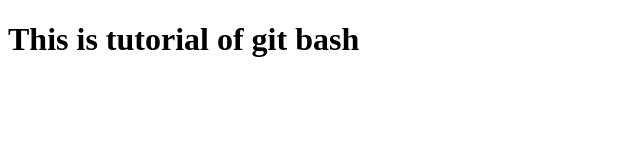
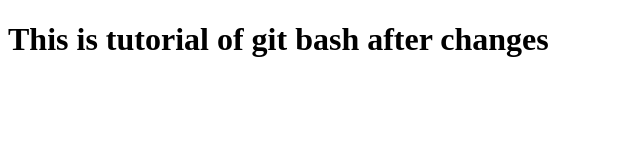
Before and after one commit to mangianees/gitbash, a plain HTML site: page index.html in a window 1280 px wide. Shown: the whole page, without its empty margins (0-640 px from the left). Drawn offline with Linux system fonts and the light colour scheme.

Commit message:
new changes

```diff
--- a/index.html
+++ b/index.html
@@ -7,6 +7,6 @@
     <title>Document Title</title>
 </head>
 <body>
-    <h1>This is tutorial of git bash</h1>
+    <h1>This is tutorial of git bash after changes</h1>
 </body>
 </html>
```
